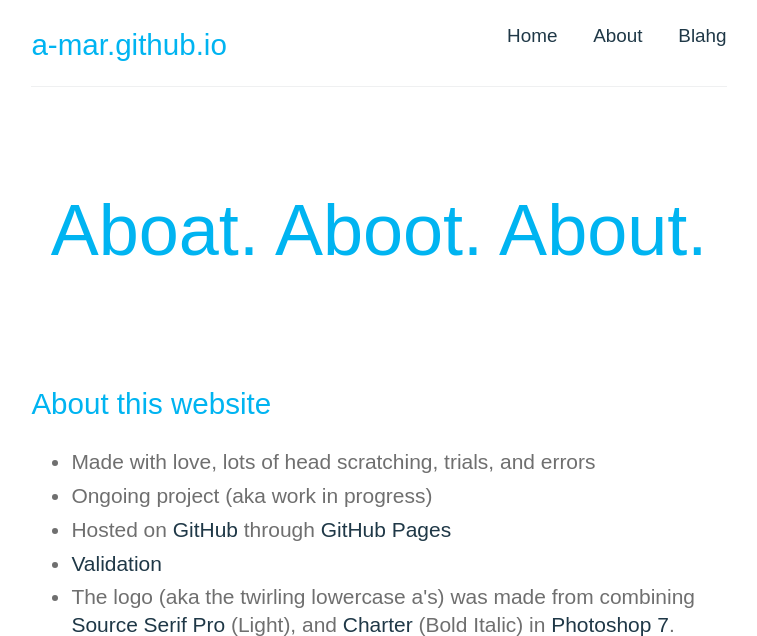
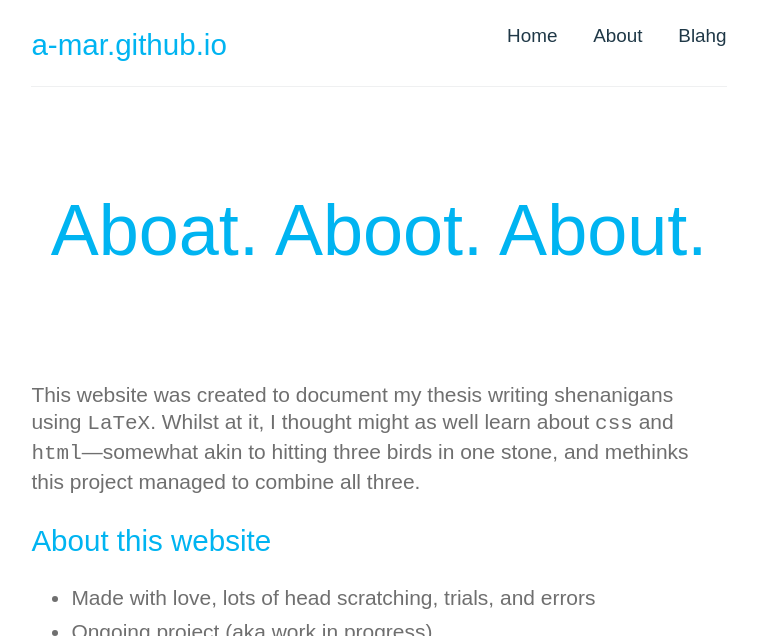
Before and after one commit to a-mar/a-mar.github.io, a Jekyll site: the page built from about/index.html, in a window 1280 px wide, cut to the strip 0-636 px from the top of the page. Shown: the whole strip, without its empty margins (261-1018 px from the left). Built offline with Jekyll 4.4.1, drawn with Linux system fonts in a browser that asks for light colours; nearby versions of some CDN libraries; some web fonts are replaced; library files that are not in the unit come from our copies; Markdown is read by kramdown in place of the engine named in the settings.

Commit message:
Update index.html

```diff
--- a/about/index.html
+++ b/about/index.html
@@ -6,7 +6,7 @@
 <section class="page-header">
 	<h2 class="project-tagline">Aboat. Aboot. About.</h2>
 </section>
-
+<p>This website was created to document my thesis writing shenanigans using <code style="font-size:100%;">LaTeX</code>. Whilst at it, I thought might as well learn about <code style="font-size:100%;">css</code> and <code style="font-size:100%;">html</code>&mdash;somewhat akin to hitting three birds in one stone, and methinks this project managed to combine all three.</p>
 <h2>About this website</h2>
 <ul>
 	<li>Made with love, lots of head scratching, trials, and errors</li>
```
